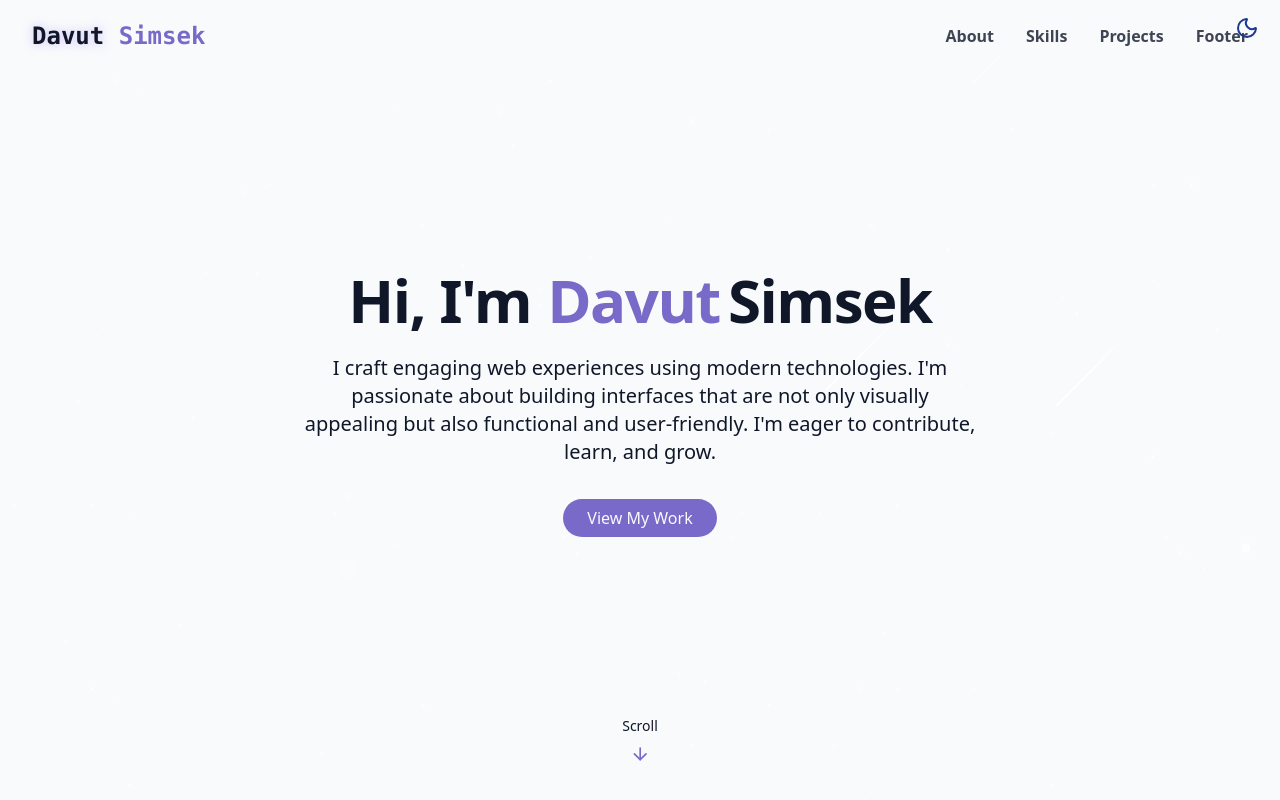
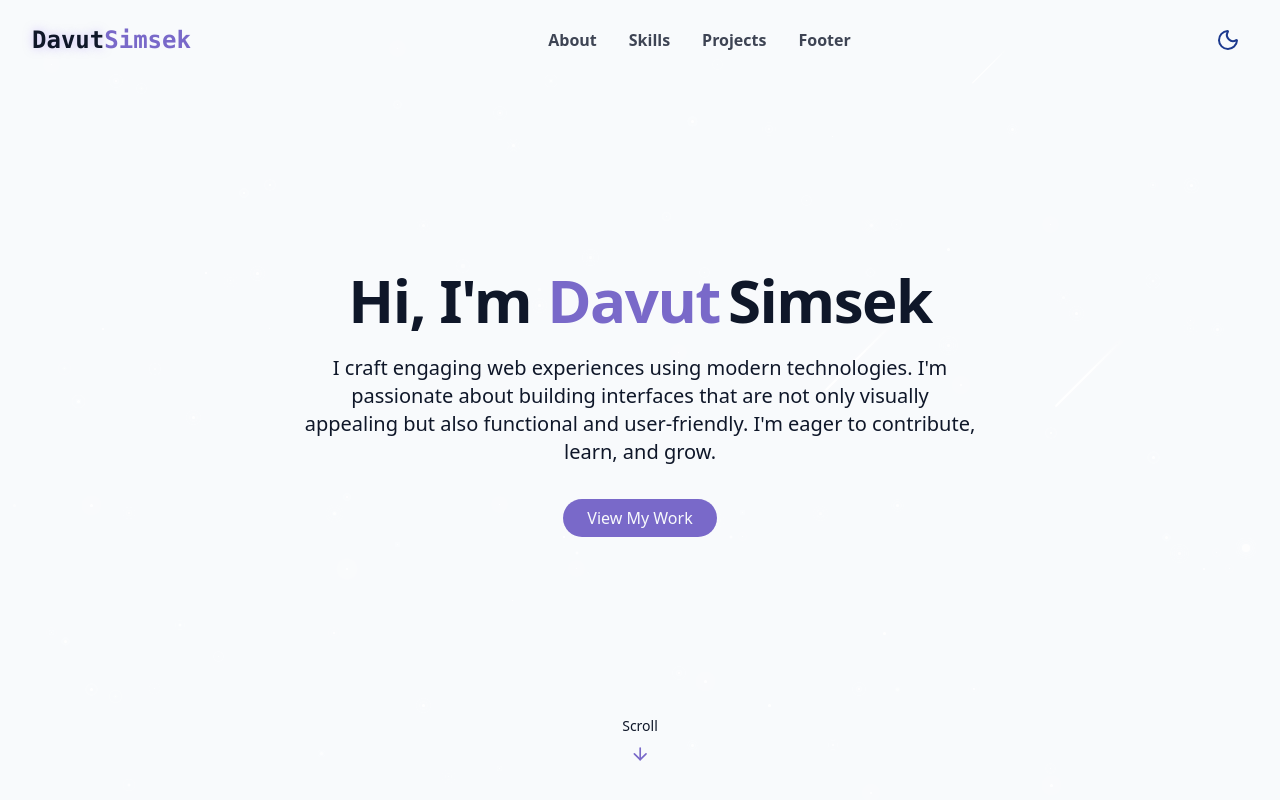
Before and after one commit to ItsMrDav/Portfolio, a React (Vite) app: page / in a window 1280 px wide. Shown: the top 800 px of the page. Built offline with nearby package versions, Linux system fonts and the light colour scheme.

Commit message:
chore: finalize features and prepare project for deployment

```diff
--- a/src/components/Footer.jsx
+++ b/src/components/Footer.jsx
@@ -34,7 +34,7 @@ export default function Footer() {
 
         {/* Copyright */}
         <p className="text-md text-foreground/70">
-          © {new Date().getFullYear()} Davut Simsek. All rights reserved.
+          &copy; {new Date().getFullYear()} Davut Simsek. All rights reserved.
         </p>
       </div>
     </footer>
--- a/src/components/NavBar.jsx
+++ b/src/components/NavBar.jsx
@@ -1,6 +1,7 @@
 import { cn } from '@/lib/utils';
 import { Menu, X } from 'lucide-react';
 import { useEffect, useState } from 'react';
+import ThemeToggle from './ThemeToggle';
 
 const navItems = [
   { name: 'About', href: '#about' },
@@ -13,49 +14,50 @@ export default function NavBar() {
   const [isScrolled, setIsScrolled] = useState(false);
   const [isMenuOpen, setIsMenuOpen] = useState(false);
 
-  // Effect: listen to window scroll to update 'isScrolled state
   useEffect(() => {
     const handleScroll = () => {
-      setIsScrolled(window.scrollY > 10);
+      setIsScrolled(window.scrollY > 500);
     };
-
     window.addEventListener('scroll', handleScroll);
     return () => window.removeEventListener('scroll', handleScroll);
   }, []);
 
   return (
-    // Navbar container: fixed at top, transparent by default for screens < md
+    <>
+      {/* Navbar */}
       <nav
         className={cn(
           'fixed w-full z-40 transition-all duration-300',
-        isScrolled ? 'py-3 bg-background/80 backdrop-blur-md shadow-xs' : 'py-5'
+          isScrolled
+            ? 'py-3 bg-background/80 backdrop-blur-md shadow-sm'
+            : 'py-5'
         )}
       >
         <div className="container flex items-center justify-between">
-        {/* Logo section: links back to hero section */}
+          {/* Logo */}
           <a
             className="text-2xl font-black text-primary flex items-center font-mono"
             href="#hero"
           >
             <span className="relative z-10">
-            <span className="text-glow text-foreground">Davut</span> Simsek
+              <span className="text-glow text-foreground">Davut</span>Simsek
             </span>
           </a>
 
-        {/* Desktop Nav  */}
+          {/* Desktop Nav */}
           <div className="hidden md:flex space-x-8">
             {navItems.map((item, key) => (
               <a
                 key={key}
                 href={item.href}
-              className="text-foreground/80 font-semibold hover:text-primary transition-colors duration-300"
+                className="text-foreground/80 font-black hover:text-primary transition-colors duration-300"
               >
                 {item.name}
               </a>
             ))}
           </div>
 
-        {/* Mobile Nav  */}
+          {/* Mobile menu button */}
           <button
             onClick={() => setIsMenuOpen(prev => !prev)}
             aria-label={isMenuOpen ? 'Close Menu' : 'Open Menu'}
@@ -64,10 +66,18 @@ export default function NavBar() {
             {isMenuOpen ? <X size={24} /> : <Menu size={24} />}
           </button>
 
+          {/* Theme Toggle (only on desktop) */}
+          <div className="hidden md:block">
+            <ThemeToggle />
+          </div>
+        </div>
+      </nav>
+
+      {/* Mobile Overlay (SEPARATE from <nav>) */}
       <div
         className={cn(
-            'fixed inset-0 bg-background/85 backdrop-blur-md z-40 flex flex-col items-center justify-center',
-            'transition-all duration-300 md:hidden',
+          'fixed inset-0 bg-background/85 backdrop-blur-md z-50 flex flex-col items-center justify-center md:hidden',
+          'transition-all duration-300',
           isMenuOpen
             ? 'opacity-100 pointer-events-auto'
             : 'opacity-0 pointer-events-none'
@@ -76,17 +86,16 @@ export default function NavBar() {
         <div className="flex flex-col space-y-8 text-xl">
           {navItems.map((item, key) => (
             <a
-                className="text-foreground/80 hover:text-primary transition-colors duration-300"
               key={key}
               href={item.href}
               onClick={() => setIsMenuOpen(false)}
+              className="text-foreground/80 hover:text-primary transition-colors duration-300"
             >
               {item.name}
             </a>
           ))}
         </div>
       </div>
-      </div>
-    </nav>
+    </>
   );
 }
--- a/src/components/ThemeToggle.jsx
+++ b/src/components/ThemeToggle.jsx
@@ -31,7 +31,7 @@ export default function ThemeToggle() {
     <button
       onClick={toggleTheme}
       className={cn(
-        'fixed max-sm:hidden top-[1%] right-[1%] z-41 p-2 rounded-full transition-color duration-300',
+        ' z-41 p-2 rounded-full transition-color duration-300',
         'focus:outline-hidden'
       )}
     >
--- a/src/pages/Home.jsx
+++ b/src/pages/Home.jsx
@@ -12,7 +12,7 @@ export default function Home() {
   return (
     <div className="min-h-screen bg-background text-foreground overflow-x-hidden">
       {/* {The Toggle} */}
-      <ThemeToggle />
+      {/* <ThemeToggle /> */}
 
       {/* {Background Effects} */}
       <StarBackground />
```
Lines whose indentation alone changed are shown as unchanged.
